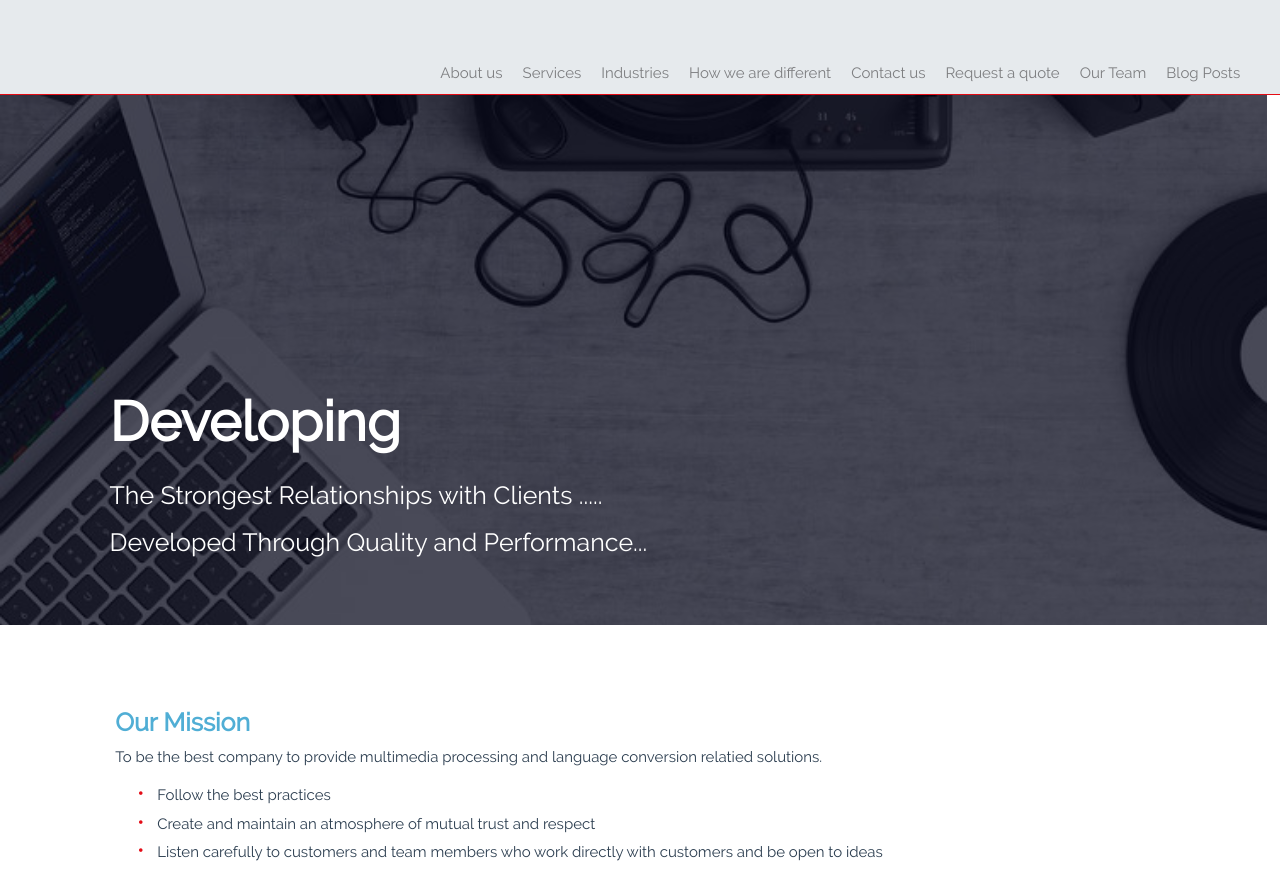
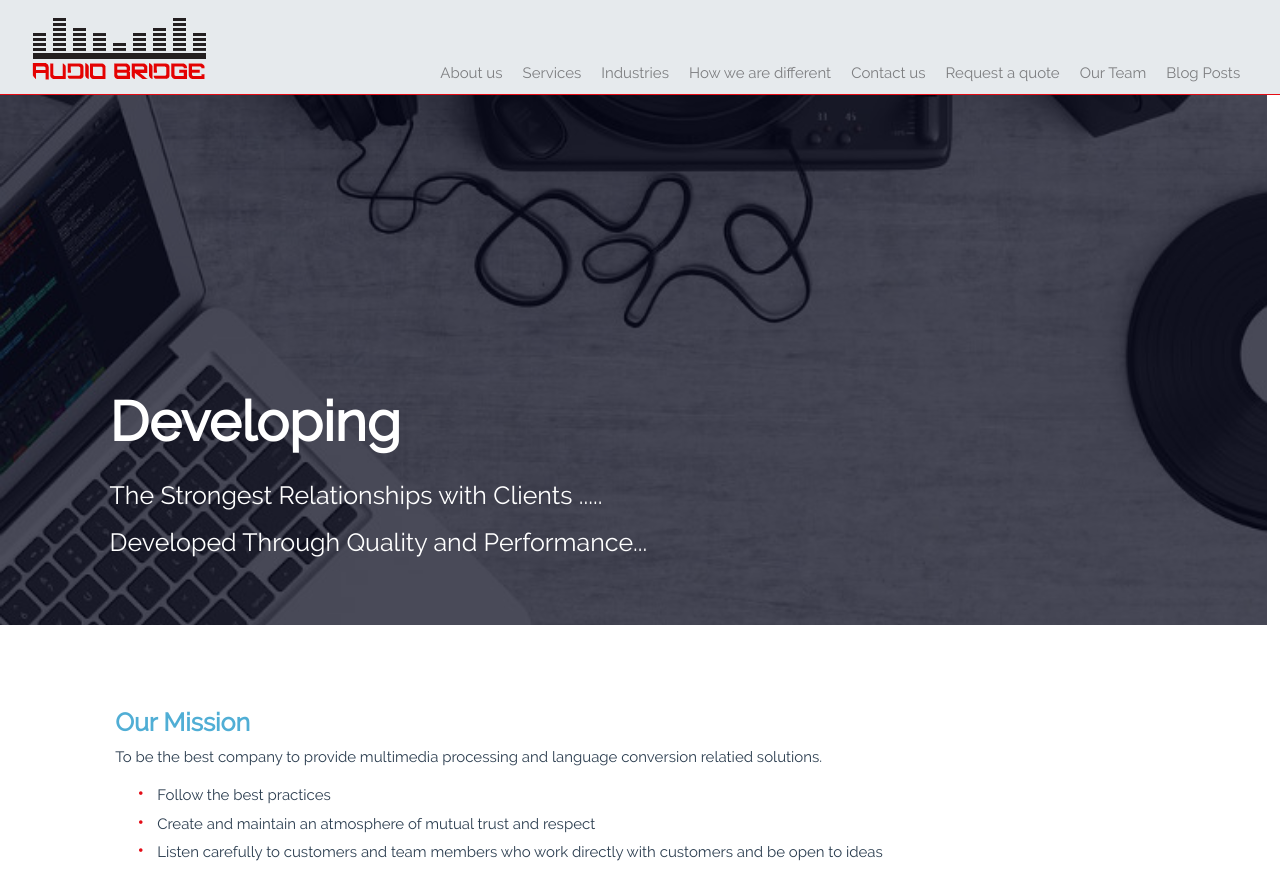
Before and after one commit to Jainarayan/website-sample, a plain HTML site: page index.html in a window 1280 px wide. Shown: the top 878 px of the page. Drawn offline with Linux system fonts and the light colour scheme.

Commit message:
Update index.html

```diff
--- a/index.html
+++ b/index.html
@@ -35,7 +35,7 @@
                     <span class="icon-bar"></span>
                 </button>
                 <a class="navbar-brand" href="#page-top">
-					<img src="image/logo.png" alt="" class="img-responsive">
+					<img src="images/logo.png" alt="" class="img-responsive">
 				</a>
             </div>
 
```
